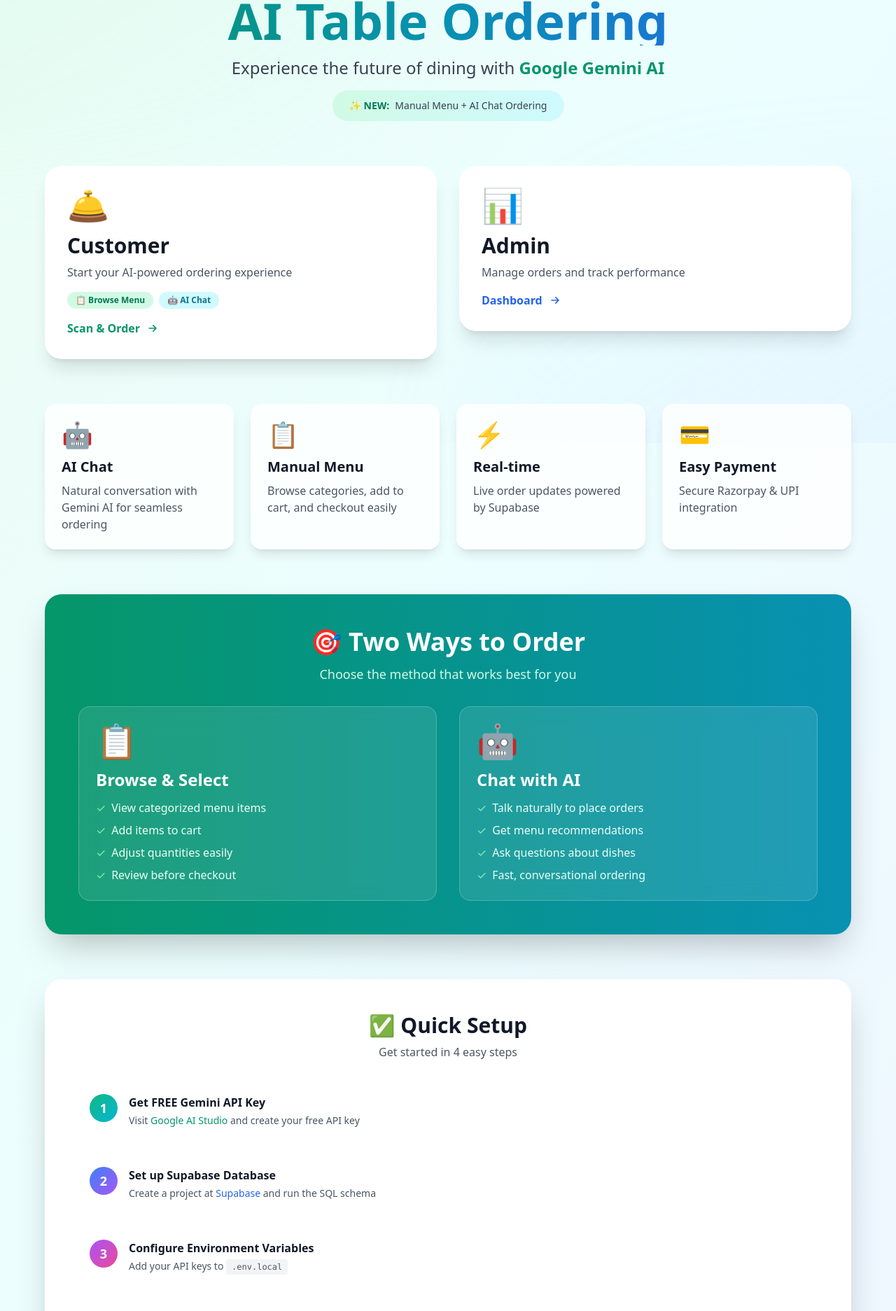
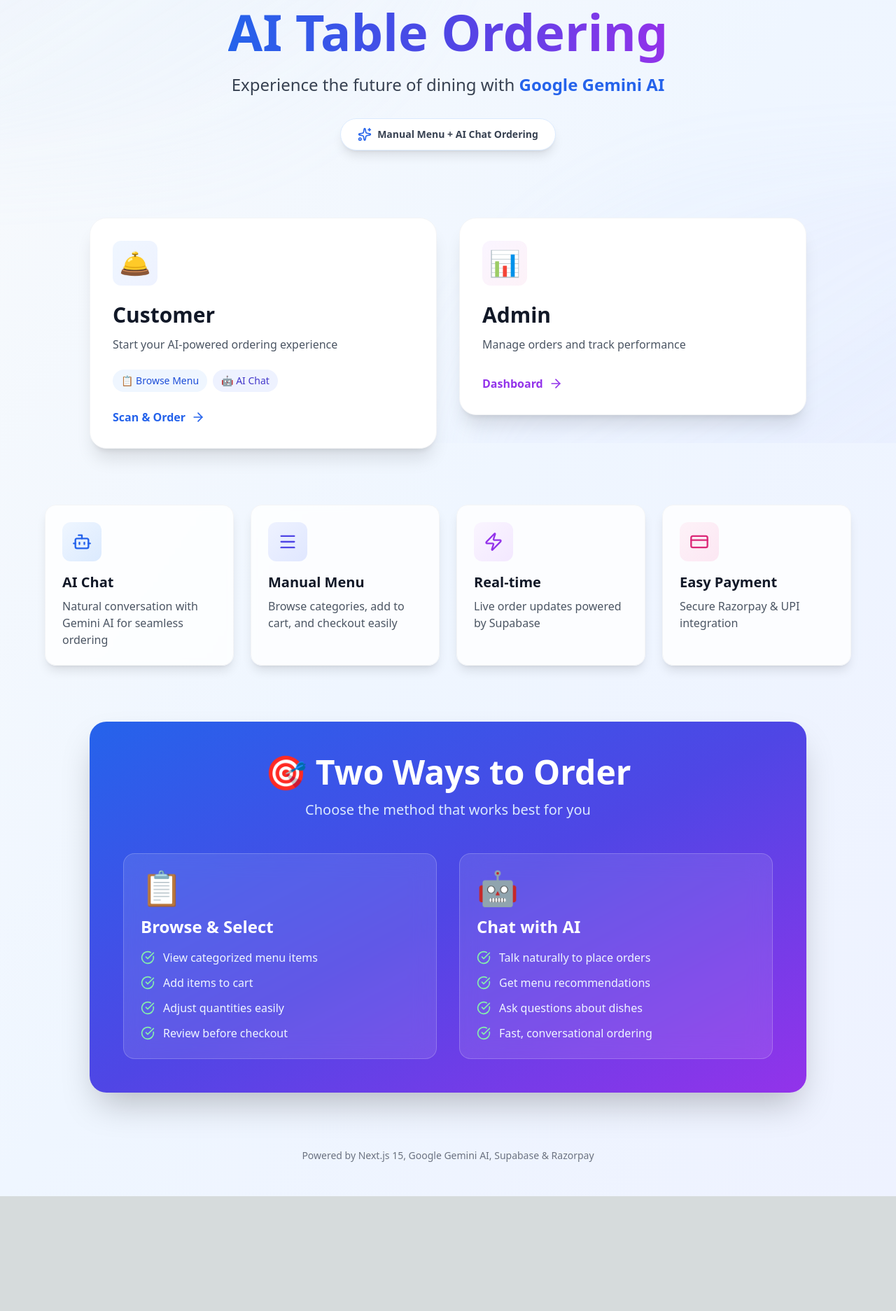
Before and after one commit to Taqaddusshafi/ai-table-ordering, a Next.js app: page / in a window 1280 px wide. Shown: the part 167-2040 px from the top of the page at 70% size. After the commit the page ends 1876 px from the top, so only its background shows below. Built offline with nearby package versions, Linux system fonts and the light colour scheme.

Commit message:
theme_updated

```diff
--- a/app/page.tsx
+++ b/app/page.tsx
@@ -1,224 +1,238 @@
 import Link from 'next/link'
+import { ArrowRight, Sparkles, Menu, Bot, Zap, CreditCard, CheckCircle } from 'lucide-react'
 
 export default function Home() {
   return (
-    <div className="min-h-screen bg-gradient-to-br from-emerald-50 via-cyan-50 to-blue-50">
+    <div className="min-h-screen bg-gradient-to-br from-slate-50 via-blue-50 to-indigo-50">
       {/* Animated Background Pattern */}
-      <div className="absolute inset-0 overflow-hidden pointer-events-none opacity-30">
-        <div className="absolute -top-1/2 -left-1/2 w-full h-full bg-gradient-to-br from-emerald-200 to-transparent rounded-full blur-3xl"></div>
-        <div className="absolute -bottom-1/2 -right-1/2 w-full h-full bg-gradient-to-tl from-blue-200 to-transparent rounded-full blur-3xl"></div>
+      <div className="fixed inset-0 overflow-hidden pointer-events-none">
+        <div className="absolute -top-1/2 -left-1/2 w-full h-full bg-gradient-to-br from-blue-200/30 to-transparent rounded-full blur-3xl animate-pulse"></div>
+        <div className="absolute -bottom-1/2 -right-1/2 w-full h-full bg-gradient-to-tl from-indigo-200/30 to-transparent rounded-full blur-3xl animate-pulse delay-700"></div>
       </div>
 
-      <div className="relative min-h-screen flex flex-col items-center justify-center p-6">
-        <div className="max-w-6xl w-full">
-          {/* Header Section */}
-          <div className="text-center mb-16 animate-fade-in">
-            <div className="inline-block mb-6">
-              <div className="text-8xl mb-4 animate-bounce">🍽️</div>
+      {/* Main Content */}
+      <div className="relative">
+        {/* Header Section */}
+        <header className="container mx-auto px-4 sm:px-6 lg:px-8 pt-8 pb-16 sm:pt-12 sm:pb-24">
+          <div className="text-center max-w-4xl mx-auto">
+            {/* Logo/Icon */}
+            <div className="inline-flex items-center justify-center w-20 h-20 sm:w-24 sm:h-24 mb-6 sm:mb-8 rounded-2xl bg-gradient-to-br from-blue-600 to-indigo-600 shadow-xl animate-bounce-slow">
+              <span className="text-4xl sm:text-5xl">🍽️</span>
             </div>
-            <h1 className="text-7xl font-black text-transparent bg-clip-text bg-gradient-to-r from-emerald-600 via-cyan-600 to-blue-600 mb-4">
-              AI Table Ordering
+
+            {/* Title */}
+            <h1 className="text-4xl sm:text-5xl md:text-6xl lg:text-7xl font-extrabold mb-4 sm:mb-6">
+              <span className="text-transparent bg-clip-text bg-gradient-to-r from-blue-600 via-indigo-600 to-purple-600">
+                AI Table Ordering
+              </span>
             </h1>
-            <p className="text-2xl text-gray-700 max-w-2xl mx-auto">
+
+            {/* Subtitle */}
+            <p className="text-lg sm:text-xl md:text-2xl text-gray-700 mb-6 sm:mb-8 max-w-2xl mx-auto px-4">
               Experience the future of dining with{' '}
-              <span className="font-bold text-emerald-600">Google Gemini AI</span>
+              <span className="font-bold text-blue-600">Google Gemini AI</span>
             </p>
-            <div className="mt-4 inline-flex items-center gap-2 bg-gradient-to-r from-emerald-100 to-cyan-100 px-6 py-3 rounded-full">
-              <span className="text-sm font-bold text-emerald-700">✨ NEW:</span>
-              <span className="text-sm text-gray-700">Manual Menu + AI Chat Ordering</span>
+
+            {/* Badge */}
+            <div className="inline-flex items-center gap-2 px-4 py-2 sm:px-6 sm:py-3 bg-white rounded-full shadow-lg border border-blue-100">
+              <Sparkles className="w-4 h-4 sm:w-5 sm:h-5 text-blue-600" />
+              <span className="text-xs sm:text-sm font-semibold text-gray-700">
+                Manual Menu + AI Chat Ordering
+              </span>
             </div>
           </div>
+        </header>
 
-          {/* CTA Cards */}
-          <div className="grid md:grid-cols-2 gap-8 mb-16">
+        {/* CTA Cards */}
+        <section className="container mx-auto px-4 sm:px-6 lg:px-8 pb-12 sm:pb-20">
+          <div className="grid sm:grid-cols-2 gap-6 sm:gap-8 max-w-5xl mx-auto">
+            {/* Customer Card */}
             <Link href="/table/test-table-1">
-              <div className="group relative bg-white rounded-3xl p-8 shadow-xl hover:shadow-2xl transition-all duration-300 transform hover:-translate-y-2 cursor-pointer overflow-hidden">
-                <div className="absolute inset-0 bg-gradient-to-br from-emerald-500 to-cyan-500 opacity-0 group-hover:opacity-10 transition-opacity"></div>
+              <div className="group relative bg-white rounded-2xl sm:rounded-3xl p-6 sm:p-8 shadow-xl hover:shadow-2xl transition-all duration-300 transform hover:-translate-y-2 cursor-pointer overflow-hidden border border-gray-100">
+                <div className="absolute inset-0 bg-gradient-to-br from-blue-500 to-indigo-500 opacity-0 group-hover:opacity-5 transition-opacity"></div>
+
                 <div className="relative z-10">
-                  <div className="text-5xl mb-4 transform group-hover:scale-110 transition-transform">🛎️</div>
-                  <h3 className="text-3xl font-bold text-gray-900 mb-2">Customer</h3>
-                  <p className="text-gray-600 mb-4">Start your AI-powered ordering experience</p>
-
-                  {/* NEW: Dual ordering badges */}
-                  <div className="flex gap-2 mb-4">
-                    <span className="text-xs bg-emerald-100 text-emerald-700 px-3 py-1 rounded-full font-semibold">📋 Browse Menu</span>
-                    <span className="text-xs bg-cyan-100 text-cyan-700 px-3 py-1 rounded-full font-semibold">🤖 AI Chat</span>
+                  {/* Icon */}
+                  <div className="inline-flex items-center justify-center w-14 h-14 sm:w-16 sm:h-16 mb-4 sm:mb-6 rounded-xl bg-gradient-to-br from-blue-50 to-indigo-50 group-hover:scale-110 transition-transform">
+                    <span className="text-3xl sm:text-4xl">🛎️</span>
                   </div>
 
-                  <div className="flex items-center text-emerald-600 font-semibold">
+                  {/* Title */}
+                  <h3 className="text-2xl sm:text-3xl font-bold text-gray-900 mb-2 sm:mb-3">
+                    Customer
+                  </h3>
+
+                  {/* Description */}
+                  <p className="text-sm sm:text-base text-gray-600 mb-4 sm:mb-6">
+                    Start your AI-powered ordering experience
+                  </p>
+
+                  {/* Features */}
+                  <div className="flex flex-wrap gap-2 mb-4 sm:mb-6">
+                    <span className="inline-flex items-center gap-1.5 text-xs sm:text-sm bg-blue-50 text-blue-700 px-3 py-1.5 rounded-full font-medium">
+                      📋 Browse Menu
+                    </span>
+                    <span className="inline-flex items-center gap-1.5 text-xs sm:text-sm bg-indigo-50 text-indigo-700 px-3 py-1.5 rounded-full font-medium">
+                      🤖 AI Chat
+                    </span>
+                  </div>
+
+                  {/* CTA */}
+                  <div className="flex items-center text-blue-600 font-semibold text-sm sm:text-base group-hover:gap-3 gap-2 transition-all">
                     Scan & Order
-                    <svg className="w-5 h-5 ml-2 group-hover:translate-x-2 transition-transform" fill="none" stroke="currentColor" viewBox="0 0 24 24">
-                      <path strokeLinecap="round" strokeLinejoin="round" strokeWidth={2} d="M13 7l5 5m0 0l-5 5m5-5H6" />
-                    </svg>
+                    <ArrowRight className="w-4 h-4 sm:w-5 sm:h-5 group-hover:translate-x-1 transition-transform" />
                   </div>
                 </div>
               </div>
             </Link>
 
+            {/* Admin Card */}
             <Link href="/admin/dashboard">
-              <div className="group relative bg-white rounded-3xl p-8 shadow-xl hover:shadow-2xl transition-all duration-300 transform hover:-translate-y-2 cursor-pointer overflow-hidden">
-                <div className="absolute inset-0 bg-gradient-to-br from-blue-500 to-purple-500 opacity-0 group-hover:opacity-10 transition-opacity"></div>
+              <div className="group relative bg-white rounded-2xl sm:rounded-3xl p-6 sm:p-8 shadow-xl hover:shadow-2xl transition-all duration-300 transform hover:-translate-y-2 cursor-pointer overflow-hidden border border-gray-100">
+                <div className="absolute inset-0 bg-gradient-to-br from-purple-500 to-pink-500 opacity-0 group-hover:opacity-5 transition-opacity"></div>
+
                 <div className="relative z-10">
-                  <div className="text-5xl mb-4 transform group-hover:scale-110 transition-transform">📊</div>
-                  <h3 className="text-3xl font-bold text-gray-900 mb-2">Admin</h3>
-                  <p className="text-gray-600 mb-4">Manage orders and track performance</p>
-                  <div className="flex items-center text-blue-600 font-semibold">
+                  {/* Icon */}
+                  <div className="inline-flex items-center justify-center w-14 h-14 sm:w-16 sm:h-16 mb-4 sm:mb-6 rounded-xl bg-gradient-to-br from-purple-50 to-pink-50 group-hover:scale-110 transition-transform">
+                    <span className="text-3xl sm:text-4xl">📊</span>
+                  </div>
+
+                  {/* Title */}
+                  <h3 className="text-2xl sm:text-3xl font-bold text-gray-900 mb-2 sm:mb-3">
+                    Admin
+                  </h3>
+
+                  {/* Description */}
+                  <p className="text-sm sm:text-base text-gray-600 mb-6 sm:mb-8">
+                    Manage orders and track performance
+                  </p>
+
+                  {/* CTA */}
+                  <div className="flex items-center text-purple-600 font-semibold text-sm sm:text-base group-hover:gap-3 gap-2 transition-all">
                     Dashboard
-                    <svg className="w-5 h-5 ml-2 group-hover:translate-x-2 transition-transform" fill="none" stroke="currentColor" viewBox="0 0 24 24">
-                      <path strokeLinecap="round" strokeLinejoin="round" strokeWidth={2} d="M13 7l5 5m0 0l-5 5m5-5H6" />
-                    </svg>
+                    <ArrowRight className="w-4 h-4 sm:w-5 sm:h-5 group-hover:translate-x-1 transition-transform" />
                   </div>
                 </div>
               </div>
             </Link>
           </div>
+        </section>
 
-          {/* Features Grid - Updated */}
-          <div className="grid md:grid-cols-4 gap-6 mb-16">
-            <div className="bg-white/80 backdrop-blur-sm rounded-2xl p-6 shadow-lg hover:shadow-xl transition-shadow">
-              <div className="text-4xl mb-3">🤖</div>
-              <h4 className="text-xl font-bold text-gray-900 mb-2">AI Chat</h4>
-              <p className="text-gray-600">Natural conversation with Gemini AI for seamless ordering</p>
+        {/* Features Grid */}
+        <section className="container mx-auto px-4 sm:px-6 lg:px-8 pb-12 sm:pb-20">
+          <div className="grid grid-cols-1 sm:grid-cols-2 lg:grid-cols-4 gap-4 sm:gap-6 max-w-6xl mx-auto">
+            {/* Feature 1 */}
+            <div className="bg-white/80 backdrop-blur-sm rounded-xl sm:rounded-2xl p-5 sm:p-6 shadow-lg hover:shadow-xl transition-all hover:-translate-y-1 border border-gray-100">
+              <div className="w-12 h-12 sm:w-14 sm:h-14 bg-gradient-to-br from-blue-50 to-blue-100 rounded-xl flex items-center justify-center mb-3 sm:mb-4">
+                <Bot className="w-6 h-6 sm:w-7 sm:h-7 text-blue-600" />
+              </div>
+              <h4 className="text-lg sm:text-xl font-bold text-gray-900 mb-2">AI Chat</h4>
+              <p className="text-sm sm:text-base text-gray-600">Natural conversation with Gemini AI for seamless ordering</p>
             </div>
 
-            <div className="bg-white/80 backdrop-blur-sm rounded-2xl p-6 shadow-lg hover:shadow-xl transition-shadow">
-              <div className="text-4xl mb-3">📋</div>
-              <h4 className="text-xl font-bold text-gray-900 mb-2">Manual Menu</h4>
-              <p className="text-gray-600">Browse categories, add to cart, and checkout easily</p>
+            {/* Feature 2 */}
+            <div className="bg-white/80 backdrop-blur-sm rounded-xl sm:rounded-2xl p-5 sm:p-6 shadow-lg hover:shadow-xl transition-all hover:-translate-y-1 border border-gray-100">
+              <div className="w-12 h-12 sm:w-14 sm:h-14 bg-gradient-to-br from-indigo-50 to-indigo-100 rounded-xl flex items-center justify-center mb-3 sm:mb-4">
+                <Menu className="w-6 h-6 sm:w-7 sm:h-7 text-indigo-600" />
+              </div>
+              <h4 className="text-lg sm:text-xl font-bold text-gray-900 mb-2">Manual Menu</h4>
+              <p className="text-sm sm:text-base text-gray-600">Browse categories, add to cart, and checkout easily</p>
             </div>
 
-            <div className="bg-white/80 backdrop-blur-sm rounded-2xl p-6 shadow-lg hover:shadow-xl transition-shadow">
-              <div className="text-4xl mb-3">⚡</div>
-              <h4 className="text-xl font-bold text-gray-900 mb-2">Real-time</h4>
-              <p className="text-gray-600">Live order updates powered by Supabase</p>
+            {/* Feature 3 */}
+            <div className="bg-white/80 backdrop-blur-sm rounded-xl sm:rounded-2xl p-5 sm:p-6 shadow-lg hover:shadow-xl transition-all hover:-translate-y-1 border border-gray-100">
+              <div className="w-12 h-12 sm:w-14 sm:h-14 bg-gradient-to-br from-purple-50 to-purple-100 rounded-xl flex items-center justify-center mb-3 sm:mb-4">
+                <Zap className="w-6 h-6 sm:w-7 sm:h-7 text-purple-600" />
+              </div>
+              <h4 className="text-lg sm:text-xl font-bold text-gray-900 mb-2">Real-time</h4>
+              <p className="text-sm sm:text-base text-gray-600">Live order updates powered by Supabase</p>
             </div>
 
-            <div className="bg-white/80 backdrop-blur-sm rounded-2xl p-6 shadow-lg hover:shadow-xl transition-shadow">
-              <div className="text-4xl mb-3">💳</div>
-              <h4 className="text-xl font-bold text-gray-900 mb-2">Easy Payment</h4>
-              <p className="text-gray-600">Secure Razorpay & UPI integration</p>
+            {/* Feature 4 */}
+            <div className="bg-white/80 backdrop-blur-sm rounded-xl sm:rounded-2xl p-5 sm:p-6 shadow-lg hover:shadow-xl transition-all hover:-translate-y-1 border border-gray-100">
+              <div className="w-12 h-12 sm:w-14 sm:h-14 bg-gradient-to-br from-pink-50 to-pink-100 rounded-xl flex items-center justify-center mb-3 sm:mb-4">
+                <CreditCard className="w-6 h-6 sm:w-7 sm:h-7 text-pink-600" />
+              </div>
+              <h4 className="text-lg sm:text-xl font-bold text-gray-900 mb-2">Easy Payment</h4>
+              <p className="text-sm sm:text-base text-gray-600">Secure Razorpay & UPI integration</p>
             </div>
           </div>
+        </section>
 
-          {/* NEW: Ordering Methods Showcase */}
-          <div className="bg-gradient-to-r from-emerald-600 to-cyan-600 rounded-3xl shadow-2xl p-8 md:p-12 mb-16 text-white">
-            <div className="text-center mb-8">
-              <h3 className="text-4xl font-bold mb-3">🎯 Two Ways to Order</h3>
-              <p className="text-emerald-100 text-lg">Choose the method that works best for you</p>
+        {/* Ordering Methods Showcase */}
+        <section className="container mx-auto px-4 sm:px-6 lg:px-8 pb-12 sm:pb-20">
+          <div className="bg-gradient-to-br from-blue-600 via-indigo-600 to-purple-600 rounded-2xl sm:rounded-3xl shadow-2xl p-6 sm:p-8 md:p-12 text-white max-w-5xl mx-auto">
+            {/* Header */}
+            <div className="text-center mb-8 sm:mb-12">
+              <h3 className="text-3xl sm:text-4xl md:text-5xl font-bold mb-3 sm:mb-4">
+                🎯 Two Ways to Order
+              </h3>
+              <p className="text-base sm:text-lg md:text-xl text-blue-100">
+                Choose the method that works best for you
+              </p>
             </div>
 
-            <div className="grid md:grid-cols-2 gap-8">
-              <div className="bg-white/10 backdrop-blur-lg rounded-2xl p-6 border border-white/20">
-                <div className="text-5xl mb-4">📋</div>
-                <h4 className="text-2xl font-bold mb-3">Browse & Select</h4>
-                <ul className="space-y-2 text-emerald-50">
-                  <li className="flex items-center gap-2">
-                    <span className="text-green-300">✓</span>
-                    View categorized menu items
+            {/* Methods Grid */}
+            <div className="grid sm:grid-cols-2 gap-6 sm:gap-8">
+              {/* Manual Ordering */}
+              <div className="bg-white/10 backdrop-blur-lg rounded-xl sm:rounded-2xl p-5 sm:p-6 border border-white/20 hover:bg-white/15 transition-colors">
+                <div className="text-4xl sm:text-5xl mb-3 sm:mb-4">📋</div>
+                <h4 className="text-xl sm:text-2xl font-bold mb-3 sm:mb-4">Browse & Select</h4>
+                <ul className="space-y-2 sm:space-y-3 text-sm sm:text-base text-blue-50">
+                  <li className="flex items-center gap-2 sm:gap-3">
+                    <CheckCircle className="w-4 h-4 sm:w-5 sm:h-5 text-green-300 flex-shrink-0" />
+                    <span>View categorized menu items</span>
                   </li>
-                  <li className="flex items-center gap-2">
-                    <span className="text-green-300">✓</span>
-                    Add items to cart
+                  <li className="flex items-center gap-2 sm:gap-3">
+                    <CheckCircle className="w-4 h-4 sm:w-5 sm:h-5 text-green-300 flex-shrink-0" />
+                    <span>Add items to cart</span>
                   </li>
-                  <li className="flex items-center gap-2">
-                    <span className="text-green-300">✓</span>
-                    Adjust quantities easily
+                  <li className="flex items-center gap-2 sm:gap-3">
+                    <CheckCircle className="w-4 h-4 sm:w-5 sm:h-5 text-green-300 flex-shrink-0" />
+                    <span>Adjust quantities easily</span>
                   </li>
-                  <li className="flex items-center gap-2">
-                    <span className="text-green-300">✓</span>
-                    Review before checkout
+                  <li className="flex items-center gap-2 sm:gap-3">
+                    <CheckCircle className="w-4 h-4 sm:w-5 sm:h-5 text-green-300 flex-shrink-0" />
+                    <span>Review before checkout</span>
                   </li>
                 </ul>
               </div>
 
-              <div className="bg-white/10 backdrop-blur-lg rounded-2xl p-6 border border-white/20">
-                <div className="text-5xl mb-4">🤖</div>
-                <h4 className="text-2xl font-bold mb-3">Chat with AI</h4>
-                <ul className="space-y-2 text-emerald-50">
-                  <li className="flex items-center gap-2">
-                    <span className="text-green-300">✓</span>
-                    Talk naturally to place orders
+              {/* AI Ordering */}
+              <div className="bg-white/10 backdrop-blur-lg rounded-xl sm:rounded-2xl p-5 sm:p-6 border border-white/20 hover:bg-white/15 transition-colors">
+                <div className="text-4xl sm:text-5xl mb-3 sm:mb-4">🤖</div>
+                <h4 className="text-xl sm:text-2xl font-bold mb-3 sm:mb-4">Chat with AI</h4>
+                <ul className="space-y-2 sm:space-y-3 text-sm sm:text-base text-blue-50">
+                  <li className="flex items-center gap-2 sm:gap-3">
+                    <CheckCircle className="w-4 h-4 sm:w-5 sm:h-5 text-green-300 flex-shrink-0" />
+                    <span>Talk naturally to place orders</span>
                   </li>
-                  <li className="flex items-center gap-2">
-                    <span className="text-green-300">✓</span>
-                    Get menu recommendations
+                  <li className="flex items-center gap-2 sm:gap-3">
+                    <CheckCircle className="w-4 h-4 sm:w-5 sm:h-5 text-green-300 flex-shrink-0" />
+                    <span>Get menu recommendations</span>
                   </li>
-                  <li className="flex items-center gap-2">
-                    <span className="text-green-300">✓</span>
-                    Ask questions about dishes
+                  <li className="flex items-center gap-2 sm:gap-3">
+                    <CheckCircle className="w-4 h-4 sm:w-5 sm:h-5 text-green-300 flex-shrink-0" />
+                    <span>Ask questions about dishes</span>
                   </li>
-                  <li className="flex items-center gap-2">
-                    <span className="text-green-300">✓</span>
-                    Fast, conversational ordering
+                  <li className="flex items-center gap-2 sm:gap-3">
+                    <CheckCircle className="w-4 h-4 sm:w-5 sm:h-5 text-green-300 flex-shrink-0" />
+                    <span>Fast, conversational ordering</span>
                   </li>
                 </ul>
               </div>
             </div>
           </div>
+        </section>
 
-          {/* Setup Checklist */}
-          <div className="bg-white rounded-3xl shadow-2xl p-8 md:p-12">
-            <div className="text-center mb-8">
-              <h3 className="text-3xl font-bold text-gray-900 mb-2">✅ Quick Setup</h3>
-              <p className="text-gray-600">Get started in 4 easy steps</p>
-            </div>
-
-            <div className="space-y-6">
-              <div className="flex items-start gap-4 p-4 rounded-xl hover:bg-gray-50 transition-colors">
-                <div className="flex-shrink-0 w-10 h-10 bg-gradient-to-br from-emerald-500 to-cyan-500 text-white rounded-full flex items-center justify-center font-bold text-lg">1</div>
-                <div className="flex-1">
-                  <h5 className="font-bold text-gray-900 mb-1">Get FREE Gemini API Key</h5>
-                  <p className="text-gray-600 text-sm">
-                    Visit{' '}
-                    <a href="https://aistudio.google.com/app/apikey" target="_blank" rel="noopener noreferrer" className="text-emerald-600 hover:underline font-medium">
-                      Google AI Studio
-                    </a>
-                    {' '}and create your free API key
-                  </p>
-                </div>
-              </div>
-
-              <div className="flex items-start gap-4 p-4 rounded-xl hover:bg-gray-50 transition-colors">
-                <div className="flex-shrink-0 w-10 h-10 bg-gradient-to-br from-blue-500 to-purple-500 text-white rounded-full flex items-center justify-center font-bold text-lg">2</div>
-                <div className="flex-1">
-                  <h5 className="font-bold text-gray-900 mb-1">Set up Supabase Database</h5>
-                  <p className="text-gray-600 text-sm">
-                    Create a project at{' '}
-                    <a href="https://supabase.com" target="_blank" rel="noopener noreferrer" className="text-blue-600 hover:underline font-medium">
-                      Supabase
-                    </a>
-                    {' '}and run the SQL schema
-                  </p>
-                </div>
-              </div>
-
-              <div className="flex items-start gap-4 p-4 rounded-xl hover:bg-gray-50 transition-colors">
-                <div className="flex-shrink-0 w-10 h-10 bg-gradient-to-br from-purple-500 to-pink-500 text-white rounded-full flex items-center justify-center font-bold text-lg">3</div>
-                <div className="flex-1">
-                  <h5 className="font-bold text-gray-900 mb-1">Configure Environment Variables</h5>
-                  <p className="text-gray-600 text-sm">
-                    Add your API keys to <code className="bg-gray-100 px-2 py-1 rounded text-xs">.env.local</code>
-                  </p>
-                </div>
-              </div>
-
-              <div className="flex items-start gap-4 p-4 rounded-xl hover:bg-gray-50 transition-colors">
-                <div className="flex-shrink-0 w-10 h-10 bg-gradient-to-br from-orange-500 to-red-500 text-white rounded-full flex items-center justify-center font-bold text-lg">4</div>
-                <div className="flex-1">
-                  <h5 className="font-bold text-gray-900 mb-1">Start Ordering! 🚀</h5>
-                  <p className="text-gray-600 text-sm">
-                    Click "Customer" above to test both ordering methods
-                  </p>
-                </div>
-              </div>
-            </div>
+        {/* Footer */}
+        <footer className="container mx-auto px-4 sm:px-6 lg:px-8 pb-8 sm:pb-12">
+          <div className="text-center">
+            <p className="text-xs sm:text-sm text-gray-500">
+              Powered by Next.js 15, Google Gemini AI, Supabase & Razorpay
+            </p>
           </div>
-
-          {/* Footer */}
-          <div className="text-center mt-12 text-gray-500 text-sm">
-            <p>Powered by Next.js 15, Google Gemini AI, Supabase & Razorpay</p>
-          </div>
-        </div>
+        </footer>
       </div>
     </div>
   )
--- a/package.json
+++ b/package.json
@@ -13,6 +13,7 @@
     "@supabase/ssr": "^0.7.0",
     "@supabase/supabase-js": "^2.80.0",
     "date-fns": "^4.1.0",
+    "lucide-react": "^0.553.0",
     "next": "^15.0.3",
     "qrcode": "^1.5.4",
     "razorpay": "^2.9.6",
```
Also changed, not shown: tailwind.config.ts (+3 -15 lines), 1 other file (tests, documents, lock files or other folders).
